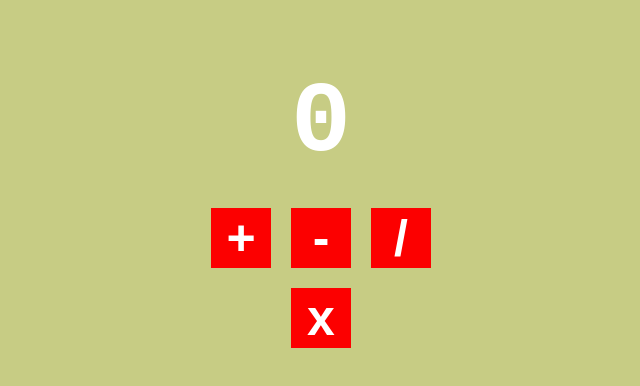
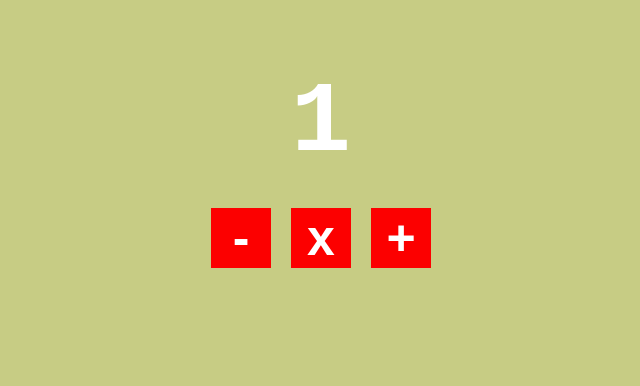
Before and after one commit to Benkalio/ReactHook-practice, a React (Create React App) app: page / in a window 1280 px wide. Shown: the top 386 px of the page, without its empty margins (319-959 px from the left). Built offline with nearby package versions, Linux system fonts and the light colour scheme.

Commit message:
refactored

```diff
--- a/src/components/App.jsx
+++ b/src/components/App.jsx
@@ -1,31 +1,26 @@
 import React, { useState } from "react";
 
 function App() {
-  let [count, setCount] = useState(0);
+  let [double, setDoubling] = useState(1);
 
-  function increase() {
-    setCount(count++);
+  function subtract() {
+    setDoubling(double--);
   }
 
-  function decrease() {
-    setCount(count--);
+  function multi() {
+    setDoubling(double * 2);
   }
 
-  function divide() {
-    setCount(count / 2);
-  }
-
-  function multiply() {
-    setCount(count * 2);
+  function add() {
+    setDoubling(double++);
   }
 
   return (
     <div>
-      <h1>{count}</h1>
-      <button onClick={increase}>+</button>
-      <button onClick={decrease}>-</button>
-      <button onClick={divide}>/</button>
-      <button onClick={multiply}>x</button>
+      <h1>{double}</h1>
+      <button onClick={subtract}>-</button>
+      <button onClick={multi}>x</button>
+      <button onClick={add}>+</button>
     </div>
   );
 }
```
